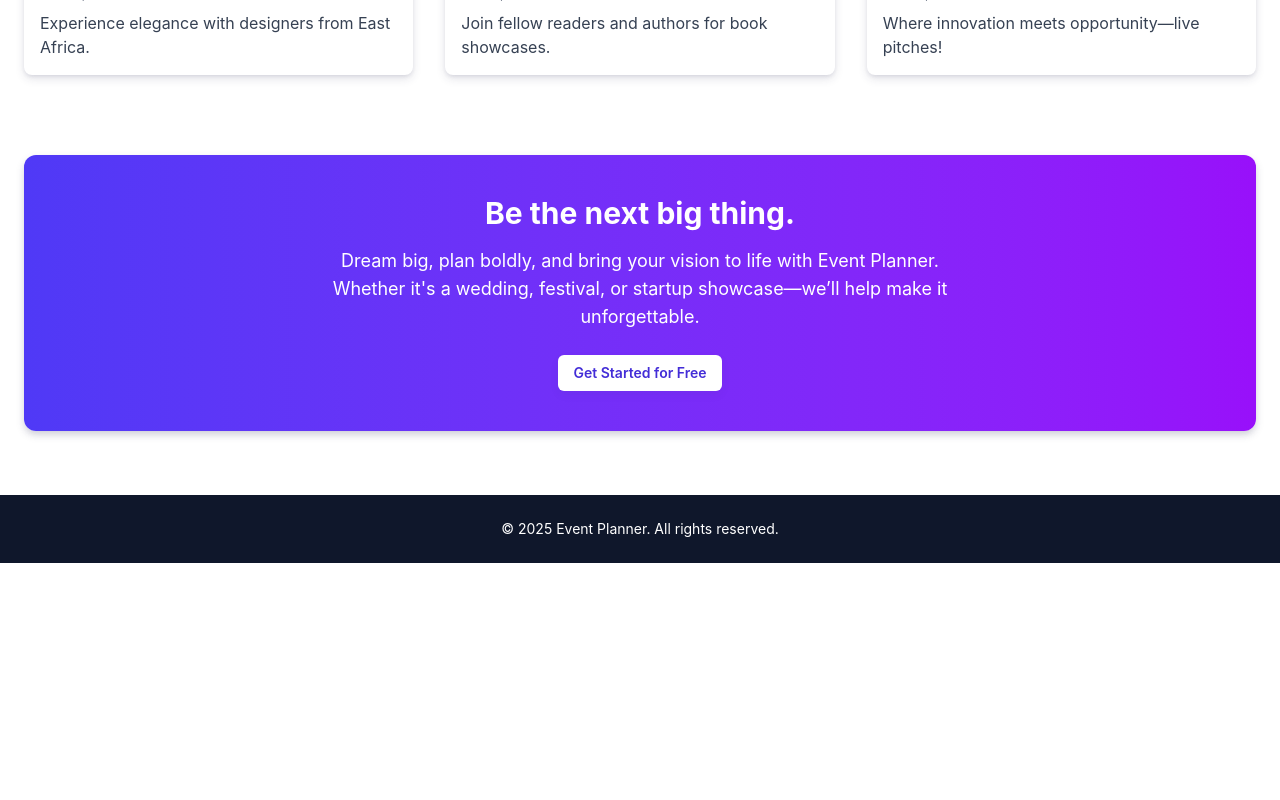
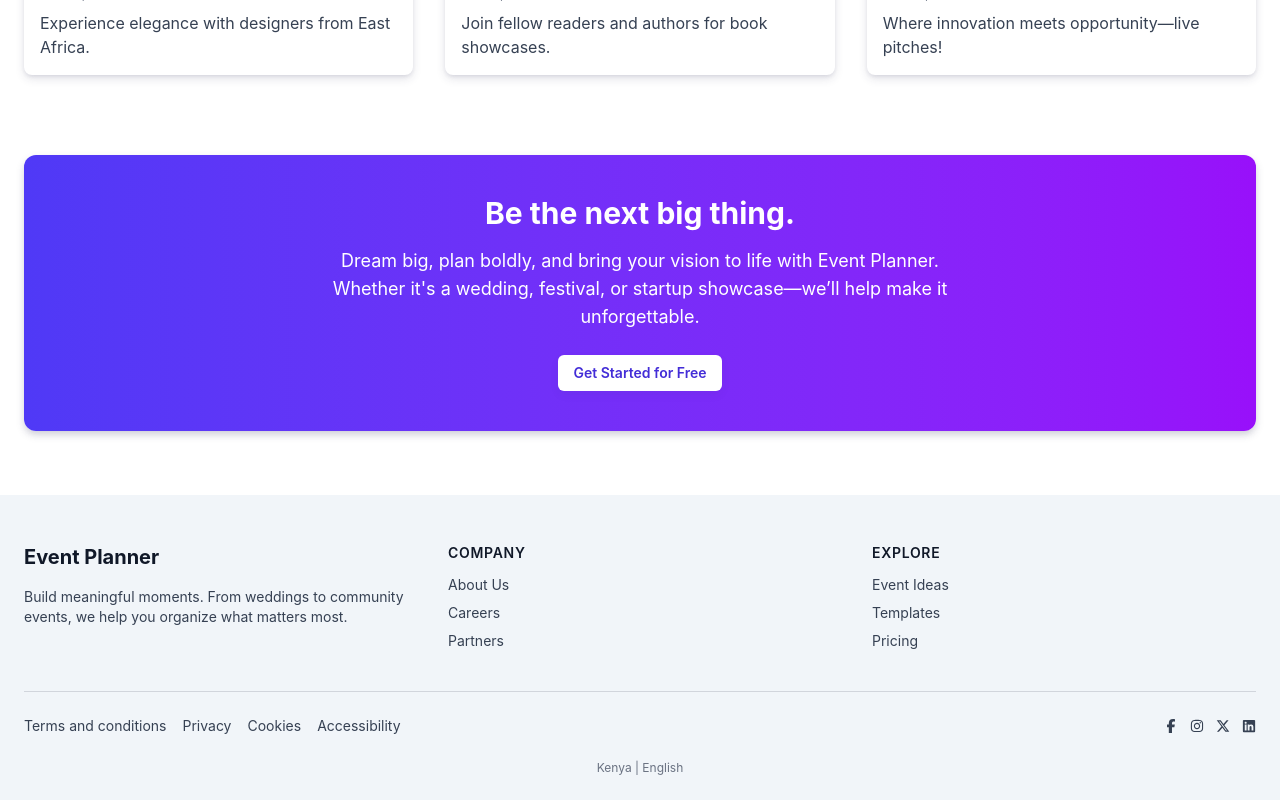
Before and after one commit to B-Chichi/Event-planner-Frontend, a React (Vite) app: page / in a window 1280 px wide. Shown: the part 969-1769 px from the top of the page. Before the commit the page ends 1532 px from the top, so only its background shows below. Built offline with nearby package versions, Linux system fonts and the light colour scheme; no server answers.

Commit message:
homepage styled further

```diff
--- a/package.json
+++ b/package.json
@@ -28,6 +28,7 @@
     "react-day-picker": "^9.7.0",
     "react-dom": "^19.1.0",
     "react-hook-form": "^7.58.1",
+    "react-icons": "^5.5.0",
     "react-router-dom": "^6.30.1",
     "tailwind-merge": "^3.3.1",
     "tailwindcss": "^4.1.10",
--- a/src/Pages/home.jsx
+++ b/src/Pages/home.jsx
@@ -1,6 +1,12 @@
 import { Button } from "@/components/ui/button";
 import logo from "../assets/event planner logo.png";
 import { Link } from "react-router-dom";
+import {
+  FaInstagram,
+  FaLinkedin,
+  FaXTwitter,
+  FaFacebookF,
+} from "react-icons/fa6";
 
 const publicEvents = [
   {
@@ -118,10 +124,126 @@ export const HomePage = () => {
         </section>
       </main>
 
-      <footer className="bg-slate-900 text-white text-center py-6 mt-16">
-        <p className="text-sm">
-          © {new Date().getFullYear()} Event Planner. All rights reserved.
-        </p>
+      <footer className="bg-slate-100 dark:bg-gray-800 text-gray-700 dark:text-gray-300 mt-16 px-6 pt-12 pb-6">
+        <div className="max-w-7xl mx-auto grid grid-cols-1 md:grid-cols-3 gap-10 mb-10">
+          <div>
+            <h3 className="text-xl font-bold text-gray-900 dark:text-white mb-4">
+              Event Planner
+            </h3>
+            <p className="text-sm">
+              Build meaningful moments. From weddings to community events, we
+              help you organize what matters most.
+            </p>
+          </div>
+
+          <div>
+            <h4 className="text-sm font-semibold text-gray-900 dark:text-white mb-3 uppercase tracking-wider">
+              Company
+            </h4>
+            <ul className="space-y-2 text-sm">
+              <li>
+                <a href="#" className="hover:underline">
+                  About Us
+                </a>
+              </li>
+              <li>
+                <a href="#" className="hover:underline">
+                  Careers
+                </a>
+              </li>
+              <li>
+                <a href="#" className="hover:underline">
+                  Partners
+                </a>
+              </li>
+            </ul>
+          </div>
+
+          <div>
+            <h4 className="text-sm font-semibold text-gray-900 dark:text-white mb-3 uppercase tracking-wider">
+              Explore
+            </h4>
+            <ul className="space-y-2 text-sm">
+              <li>
+                <a href="#" className="hover:underline">
+                  Event Ideas
+                </a>
+              </li>
+              <li>
+                <a href="#" className="hover:underline">
+                  Templates
+                </a>
+              </li>
+              <li>
+                <a href="#" className="hover:underline">
+                  Pricing
+                </a>
+              </li>
+            </ul>
+          </div>
+        </div>
+
+        <div className="border-t border-gray-300 dark:border-gray-700 pt-6 flex flex-col md:flex-row justify-between items-center text-sm">
+          <div className="flex flex-wrap justify-center md:justify-start gap-4 mb-4 md:mb-0">
+            <a href="#" className="hover:underline">
+              Terms and conditions
+            </a>
+            <a href="#" className="hover:underline">
+              Privacy
+            </a>
+            <a href="#" className="hover:underline">
+              Cookies
+            </a>
+            <a href="#" className="hover:underline">
+              Accessibility
+            </a>
+          </div>
+          <div className="flex gap-3">
+            <a
+              href="https://facebook.com"
+              target="_blank"
+              rel="noopener noreferrer"
+              aria-label="Facebook"
+              className="hover:text-blue-500"
+            >
+              <FaFacebookF />
+            </a>
+
+            <a
+              href="https://instagram.com"
+              target="_blank"
+              rel="noopener noreferrer"
+              aria-label="Instagram"
+              className="hover:text-pink-500"
+            >
+              <FaInstagram />
+            </a>
+
+            <a
+              href="https://x.com"
+              target="_blank"
+              rel="noopener noreferrer"
+              aria-label="Twitter / X"
+              className="hover:text-gray-700 dark:hover:text-white"
+            >
+              <FaXTwitter />
+            </a>
+
+            <a
+              href="https://linkedin.com"
+              target="_blank"
+              rel="noopener noreferrer"
+              aria-label="LinkedIn"
+              className="hover:text-blue-600"
+            >
+              <FaLinkedin />
+            </a>
+          </div>
+        </div>
+
+        <div className="mt-6 text-center text-xs text-gray-500 dark:text-gray-400">
+          Kenya | English
+        </div>
       </footer>
     </div>
   );
```
Also changed, not shown: 1 other file (tests, documents, lock files or other folders).
